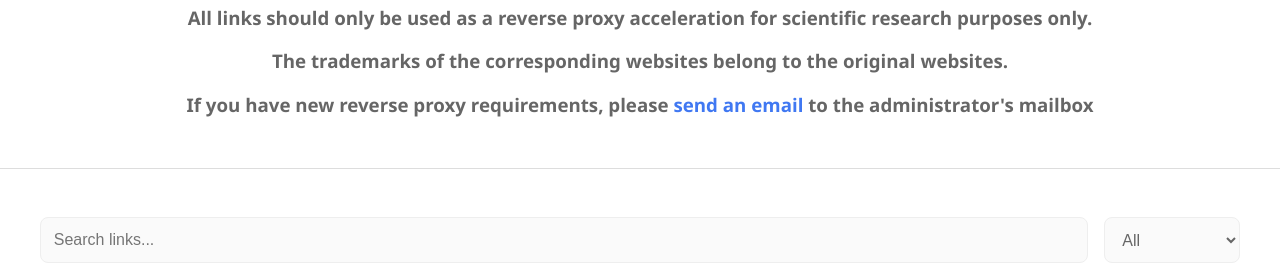
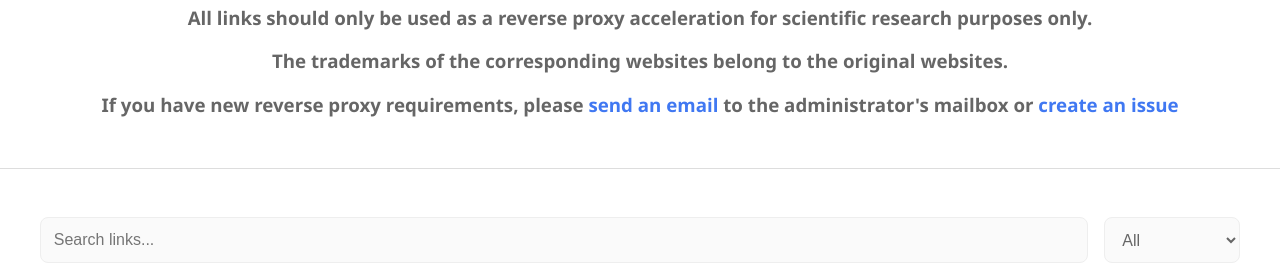
Before and after one commit to credits-infra/biolinks-proxy-portal, a plain HTML site: page index.html in a window 1280 px wide. Shown: the part 136-412 px from the top of the page. Drawn offline with Linux system fonts and the light colour scheme.

Commit message:
support to create an issue to us
Signed-off-by: EndCredits <me@leemina.moe>

```diff
--- a/index.html
+++ b/index.html
@@ -11,7 +11,7 @@
         <h1>Common links used by Bioinfo Analysis</h1>
         <h3>All links should only be used as a reverse proxy acceleration for scientific research purposes only. </h3>
         <h3>The trademarks of the corresponding websites belong to the original websites.</h3>
-        <h3>If you have new reverse proxy requirements, please <a href="mailto:me@leemina.moe">send an email</a> to the administrator's mailbox</h3>
+        <h3>If you have new reverse proxy requirements, please <a href="mailto:me@leemina.moe">send an email</a> to the administrator's mailbox or <a herf="https://github.com/credits-infra/biolinks-proxy-portal/issues/new">create an issue</a></h3>
     </header>
     <main class="controls-container">
         <input type="search" id="search-box" placeholder="Search links...">
```
